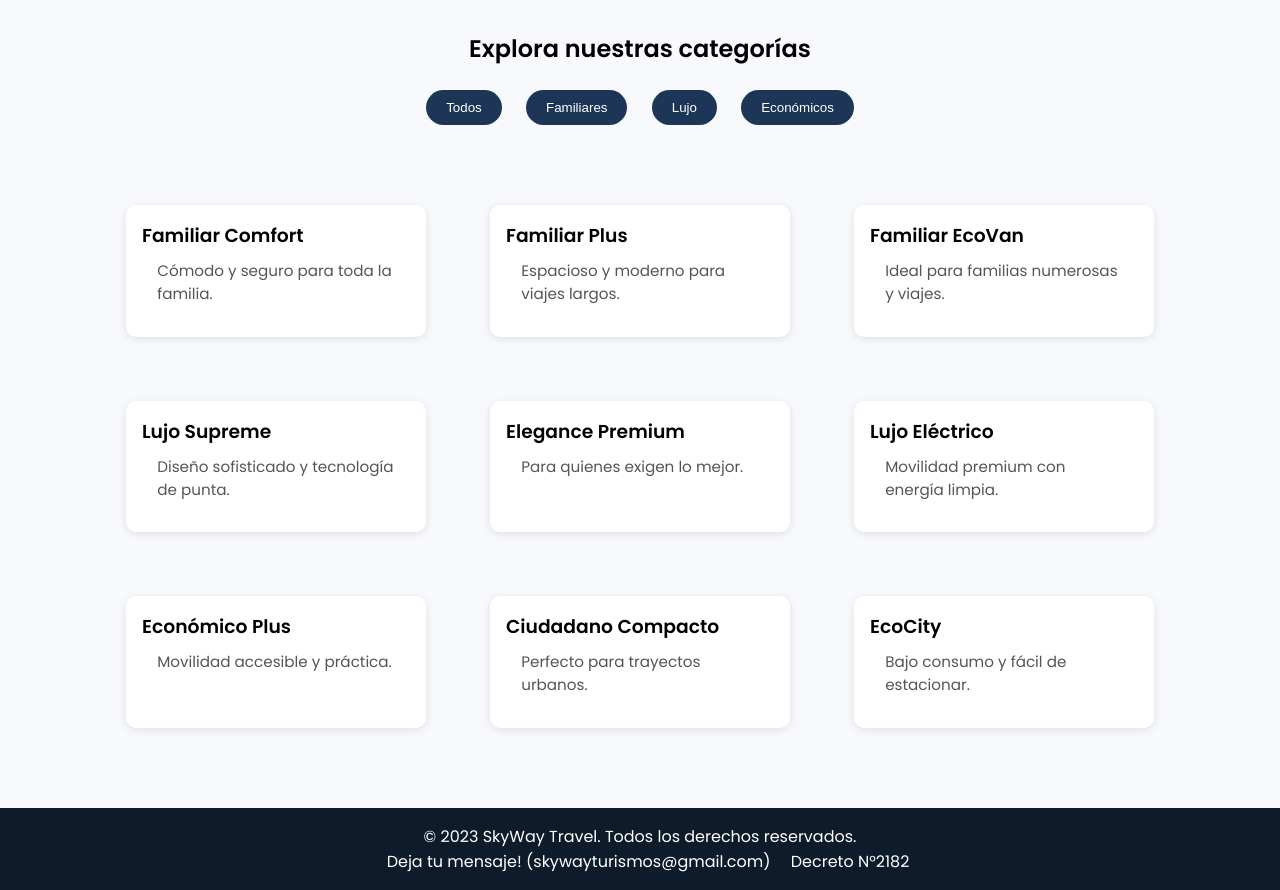
After one commit to iMagmel/PAGolimpiadas, a PHP site: page /vista/autos/auto.php in a window 1280 px wide. The commit adds this page. Shown: the part 468-1358 px from the top of the page. Run offline with PHP 8.4, Linux system fonts and the light colour scheme.

Commit message:
agregue autos. corregi las direcciones de las carpeytas

```diff
--- /dev/null
+++ b/vista/autos/auto.css
@@ -0,0 +1,139 @@
+* {
+  margin: 0;
+  padding: 0;
+  box-sizing: border-box;
+}
+body {
+  font-family: 'Poppins', sans-serif;
+  margin: 0;
+  background-color: #f7f9fc;
+}
+header {
+  background-color: #0d1b2a;
+  color: white;
+  display: flex;
+  justify-content: space-between;
+  align-items: center;
+  padding: 1em 2em;
+}
+.logo {
+  font-size: 1.5em;
+  font-weight: 600;
+}
+nav a {
+  color: white;
+  margin-left: 1em;
+  text-decoration: none;
+  font-weight: 500;
+}
+nav a:hover {
+  text-decoration: underline;
+}
+.hero {
+  background: url('img/hero.jpg') no-repeat center center/cover;
+  height: 400px;
+  position: relative;
+  display: flex;
+  align-items: center;
+  justify-content: center;
+}
+.hero .overlay {
+  background-color: rgba(0, 0, 0, 0.6);
+  padding: 2em;
+  color: white;
+  text-align: center;
+  border-radius: 10px;
+}
+.categorias {
+  text-align: center;
+  padding: 2em 1em;
+}
+.categorias h2 {
+  margin-bottom: 1em;
+}
+.botones button {
+  margin: 0 10px;
+  padding: 10px 20px;
+  background-color: #1d3557;
+  color: white;
+  border: none;
+  border-radius: 25px;
+  cursor: pointer;
+  transition: background-color 0.3s ease;
+}
+.botones button:hover {
+  background-color: #457b9d;
+}
+.autos {
+  display: flex;
+  flex-wrap: wrap;
+  justify-content: center;
+  gap: 2em;
+  padding: 2em;
+}
+.auto-card {
+  background-color: white;
+  border-radius: 10px;
+  padding: 1em;
+  margin: 1em;
+  width: 300px;
+  cursor: pointer;
+  box-shadow: 0 2px 8px rgba(0,0,0,0.1);
+  transition: background-color 0.2s;
+}
+.auto-card:hover {
+  background-color: #f0f4fa;
+}
+.auto-card h3 {
+  margin-bottom: 0.5em;
+}
+.auto-card p {
+  padding: 0 1em 1em;
+  font-size: 0.95em;
+}
+.auto-card .resumen {
+  font-size: 0.95em;
+  color: #555;
+}
+.auto-card .detalles {
+  display: none;
+  margin-top: 1em;
+  font-size: 0.9em;
+  color: #333;
+}
+.auto-card.active .detalles {
+  display: block;
+}
+
+
+form {
+  max-width: 500px;
+  margin: auto;
+  display: flex;
+  flex-direction: column;
+  gap: 1em;
+}
+form input, form textarea {
+  padding: 12px;
+  border: 1px solid #ccc;
+  border-radius: 8px;
+}
+form button {
+  background-color: #1d3557;
+  color: white;
+  padding: 12px;
+  border: none;
+  border-radius: 25px;
+  cursor: pointer;
+  font-weight: bold;
+}
+form button:hover {
+  background-color: #457b9d;
+}
+footer {
+  background-color: #0d1b2a;
+  color: white;
+  text-align: center;
+  padding: 1em;
+  margin-top: 2em;
+}
--- /dev/null
+++ b/vista/autos/auto.php
@@ -0,0 +1,156 @@
+<!DOCTYPE html>
+<html lang="es">
+<head>
+  <meta charset="UTF-8" />
+  <meta name="viewport" content="width=device-width, initial-scale=1.0" />
+  <title>Autos para Todos</title>
+  <link rel="stylesheet" href="auto.css" />
+  <link href="https://fonts.googleapis.com/css2?family=Poppins:wght@400;600&display=swap" rel="stylesheet">
+</head>
+<body>
+  <header>
+    <div class="logo">🚗 Autos para tu aventura</div>
+    <nav>
+      <a href="../pagprincipal/index.php">Inicio</a>
+      <a href="#familiares">Familiares</a>
+      <a href="#lujo">Lujo</a>
+      <a href="#economicos">Económicos</a>
+    </nav>
+  </header>
+
+  <section class="hero">
+    <div class="overlay">
+      <h1>Encuentra el auto perfecto</h1>
+      <p>Autos para cada estilo de vida: familia, lujo o economía.</p>
+    </div>
+  </section>
+
+  <section class="categorias">
+    <h2>Explora nuestras categorías</h2>
+    <div class="botones">
+      <button onclick="filtrarCategoria('todos')">Todos</button>
+      <button onclick="filtrarCategoria('familiar')">Familiares</button>
+      <button onclick="filtrarCategoria('lujo')">Lujo</button>
+      <button onclick="filtrarCategoria('economico')">Económicos</button>
+    </div>
+  </section>
+
+<section class="autos" id="autos">
+  <!-- Familiares -->
+  <div class="auto-card familiar" onclick="mostrarDetalles(this)">
+    <h3>Familiar Comfort</h3>
+    <p class="resumen">Cómodo y seguro para toda la familia.</p>
+    <div class="detalles">
+      <p><strong>Modelo:</strong> Toyota Corolla Cross 2023</p>
+      <p><strong>Motor:</strong> 2.0L - 170 CV</p>
+      <p><strong>Transmisión:</strong> Automática CVT</p>
+      <p><strong>Capacidad:</strong> 5 pasajeros</p>
+      <p><strong>Consumo:</strong> 7.1 L/100km</p>
+    </div>
+  </div>
+
+  <div class="auto-card familiar" onclick="mostrarDetalles(this)">
+    <h3>Familiar Plus</h3>
+    <p class="resumen">Espacioso y moderno para viajes largos.</p>
+    <div class="detalles">
+      <p><strong>Modelo:</strong> Chevrolet Spin LTZ 2023</p>
+      <p><strong>Motor:</strong> 1.8L - 105 CV</p>
+      <p><strong>Capacidad:</strong> 7 pasajeros</p>
+      <p><strong>Transmisión:</strong> Manual 5 velocidades</p>
+      <p><strong>Extras:</strong> Tercera fila de asientos</p>
+    </div>
+  </div>
+
+  <div class="auto-card familiar" onclick="mostrarDetalles(this)">
+    <h3>Familiar EcoVan</h3>
+    <p class="resumen">Ideal para familias numerosas y viajes.</p>
+    <div class="detalles">
+      <p><strong>Modelo:</strong> Renault Kangoo Stepway</p>
+      <p><strong>Motor:</strong> 1.6L - 115 CV</p>
+      <p><strong>Transmisión:</strong> Manual 6 velocidades</p>
+      <p><strong>Capacidad:</strong> 5 pasajeros + gran baúl</p>
+    </div>
+  </div>
+
+  <!-- Lujo -->
+  <div class="auto-card lujo" onclick="mostrarDetalles(this)">
+    <h3>Lujo Supreme</h3>
+    <p class="resumen">Diseño sofisticado y tecnología de punta.</p>
+    <div class="detalles">
+      <p><strong>Modelo:</strong> BMW Serie 5 2024</p>
+      <p><strong>Motor:</strong> 2.0L Turbo - 250 CV</p>
+      <p><strong>Transmisión:</strong> Automática 8 velocidades</p>
+      <p><strong>Interior:</strong> Cuero, pantalla 12”</p>
+    </div>
+  </div>
+
+  <div class="auto-card lujo" onclick="mostrarDetalles(this)">
+    <h3>Elegance Premium</h3>
+    <p class="resumen">Para quienes exigen lo mejor.</p>
+    <div class="detalles">
+      <p><strong>Modelo:</strong> Mercedes-Benz C300 AMG</p>
+      <p><strong>Motor:</strong> 2.0L Turbo - 258 CV</p>
+      <p><strong>Suspensión:</strong> Adaptativa</p>
+      <p><strong>Extras:</strong> Cámara 360°, asistente en ruta</p>
+    </div>
+  </div>
+
+  <div class="auto-card lujo" onclick="mostrarDetalles(this)">
+    <h3>Lujo Eléctrico</h3>
+    <p class="resumen">Movilidad premium con energía limpia.</p>
+    <div class="detalles">
+      <p><strong>Modelo:</strong> Tesla Model 3 Long Range</p>
+      <p><strong>Autonomía:</strong> 580 km</p>
+      <p><strong>Tracción:</strong> Integral AWD</p>
+      <p><strong>0-100 km/h:</strong> 4.4 segundos</p>
+    </div>
+  </div>
+
+  <!-- Económicos -->
+  <div class="auto-card economico" onclick="mostrarDetalles(this)">
+    <h3>Económico Plus</h3>
+    <p class="resumen">Movilidad accesible y práctica.</p>
+    <div class="detalles">
+      <p><strong>Modelo:</strong> Renault Kwid 2022</p>
+      <p><strong>Motor:</strong> 1.0L - 66 CV</p>
+      <p><strong>Transmisión:</strong> Manual 5 velocidades</p>
+      <p><strong>Consumo:</strong> 5.4 L/100km</p>
+    </div>
+  </div>
+
+  <div class="auto-card economico" onclick="mostrarDetalles(this)">
+    <h3>Ciudadano Compacto</h3>
+    <p class="resumen">Perfecto para trayectos urbanos.</p>
+    <div class="detalles">
+      <p><strong>Modelo:</strong> Fiat Mobi Like</p>
+      <p><strong>Motor:</strong> 1.0L Firefly - 75 CV</p>
+      <p><strong>Capacidad:</strong> 5 pasajeros</p>
+      <p><strong>Extras:</strong> Aire, dirección asistida, USB</p>
+    </div>
+  </div>
+
+  <div class="auto-card economico" onclick="mostrarDetalles(this)">
+    <h3>EcoCity</h3>
+    <p class="resumen">Bajo consumo y fácil de estacionar.</p>
+    <div class="detalles">
+      <p><strong>Modelo:</strong> Peugeot 208 Like</p>
+      <p><strong>Motor:</strong> 1.2L PureTech - 82 CV</p>
+      <p><strong>Consumo:</strong> 5.2 L/100km</p>
+      <p><strong>Transmisión:</strong> Manual</p>
+    </div>
+  </div>
+</section>
+
+  <footer id="contacto">
+    <p>© 2023 SkyWay Travel. Todos los derechos reservados.</p>
+    <nav class="footer-links">
+      <a href="https://mail.google.com/mail/?view=cm&fs=1&to=skywayturismos@gmail.com" target="_blank">
+        Deja tu mensaje! (skywayturismos@gmail.com)
+      </a>
+      <a href="https://www.argentina.gob.ar/normativa/nacional/decreto-2182-1972-18905/texto" target="_blank" rel="noopener noreferrer">Decreto N°2182</a>
+    </nav>
+  </footer>
+
+  <script src="filtro.js"></script>
+</body>
+</html>
--- /dev/null
+++ b/vista/autos/filtro.js
@@ -0,0 +1,14 @@
+function filtrarCategoria(categoria) {
+  const autos = document.querySelectorAll('.auto-card');
+  autos.forEach(auto => {
+    if (categoria === 'todos' || auto.classList.contains(categoria)) {
+      auto.style.display = 'block';
+    } else {
+      auto.style.display = 'none';
+    }
+  });
+}
+
+function mostrarDetalles(card) {
+  card.classList.toggle('active');
+}
--- a/vista/iniciosesion/login.php
+++ b/vista/iniciosesion/login.php
@@ -28,7 +28,7 @@ if ($_SERVER["REQUEST_METHOD"] == "POST") {
         <div class="forms" id="forms">
             <form method="POST" action="" id="sign-in">
                 <h2>login</h2>
-                <p>¿No tenes cuenta todavia? <a href="/PAGolimpiadas/controllers/logupController.php" id="link-sing-in">Registrarte</a></p>
+                <p>¿No tenes cuenta todavia? <a href="../registro/logup.php" id="link-sing-in">Registrarte</a></p>
                 <div class="input-container">
                     <label for="email">Direccion Email</label>
                     <input id="email" name="email" type="email" placeholder="you@example.com" />
@@ -68,8 +68,7 @@ if ($_SERVER["REQUEST_METHOD"] == "POST") {
         <div class="shape shape2"></div>
         <div class="shape shape3"></div>
         <section>
-            <h1>bienvenido a tu <span>proxima ruta</span> </h1>
-            <p>login tu acces your account</p>
+            <h1>Bienvenido a tu <span>proxima ruta</span> <br> <br> <br> </h1>
             <img src="/images/banner.svg" alt="" />
         </section>
     </div>
--- a/vista/pagprincipal/index.php
+++ b/vista/pagprincipal/index.php
@@ -52,7 +52,7 @@ if (session_status() == PHP_SESSION_NONE) {
       <div class="login-menu">
           <?php if (!isset($_SESSION['Id_Usuario'])): ?>
     <a href="/PAGolimpiadas/vista/iniciosesion/login.php">Iniciar sesión</a>
-    <a href="/PAGolimpiadas/controllers/logupController.php">Registrarte</a>
+    <a href="../registro/logup.php">Registrarte</a>
           <?php else: ?>
     <p style="margin: 0.5em 1em; font-weight: bold;">
       Mi cuenta: <?php echo htmlspecialchars($_SESSION['nombre'] ?? $_SESSION['usuario'] ?? 'Usuario'); ?>
@@ -137,7 +137,7 @@ if (session_status() == PHP_SESSION_NONE) {
             Elige entre una amplia variedad de autos modernos y seguros para recorrer tu destino a tu ritmo. Tarifas
             competitivas y servicio de primera garantizados.
           </p>
-          <button class="btn-outline"><a href="../autos/autos.html">Ver más</a></button>
+          <button class="btn-outline"><a href="../autos/auto.php">Ver más</a></button>
         </div>
 
 
--- a/vista/registro/logup.php
+++ b/vista/registro/logup.php
@@ -129,7 +129,7 @@
       <div class="shape shape2"></div>
       <div class="shape shape3"></div>
       <section>
-        <h1>Bienvenido a tu <span>próxima ruta</span></h1>
+        <h1>Bienvenido a tu <span>próxima ruta</span> <br> <br> </h1>
         <p>Iniciá sesión para acceder a tu cuenta</p>
         <img src="/images/banner.svg" alt="">
       </section>
```
